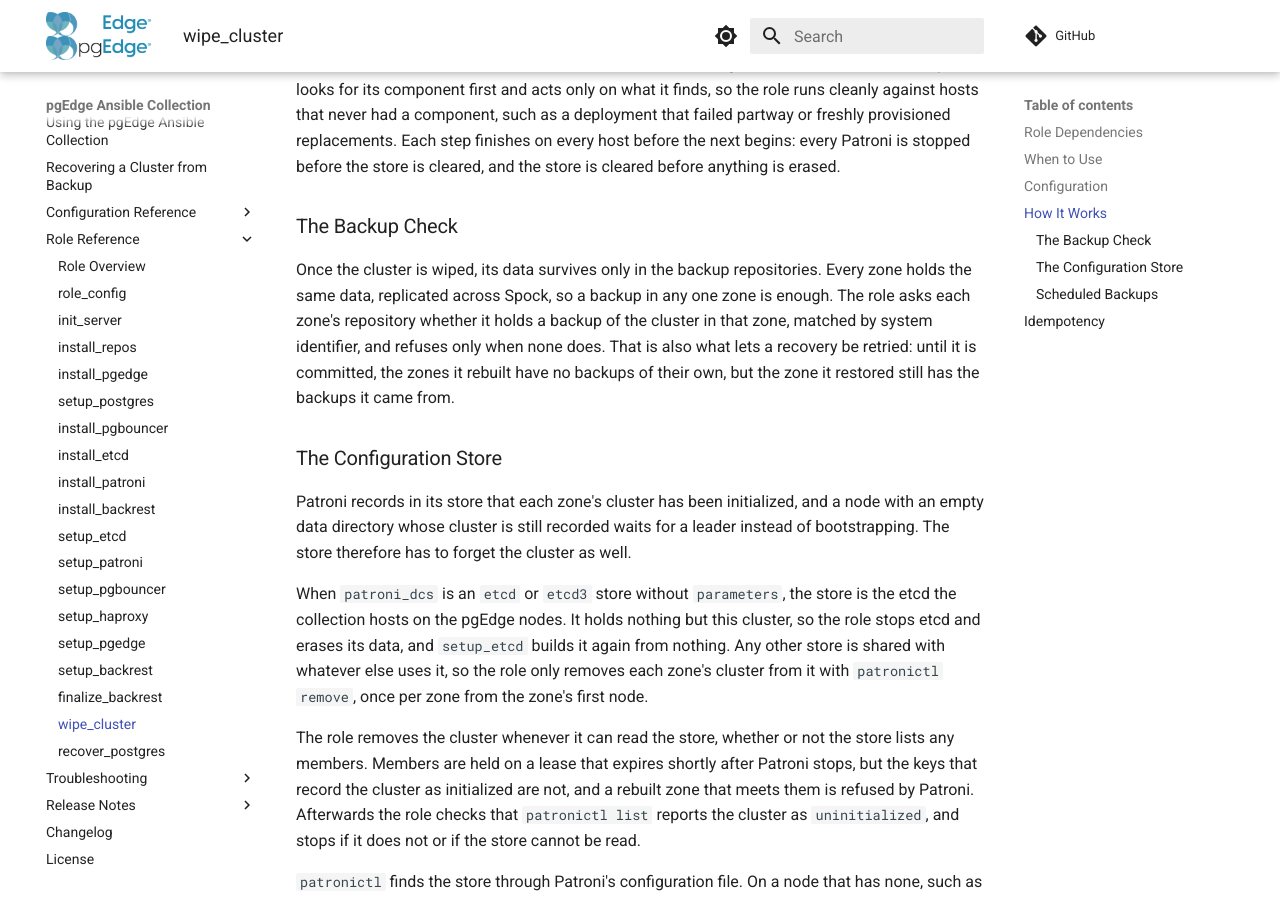
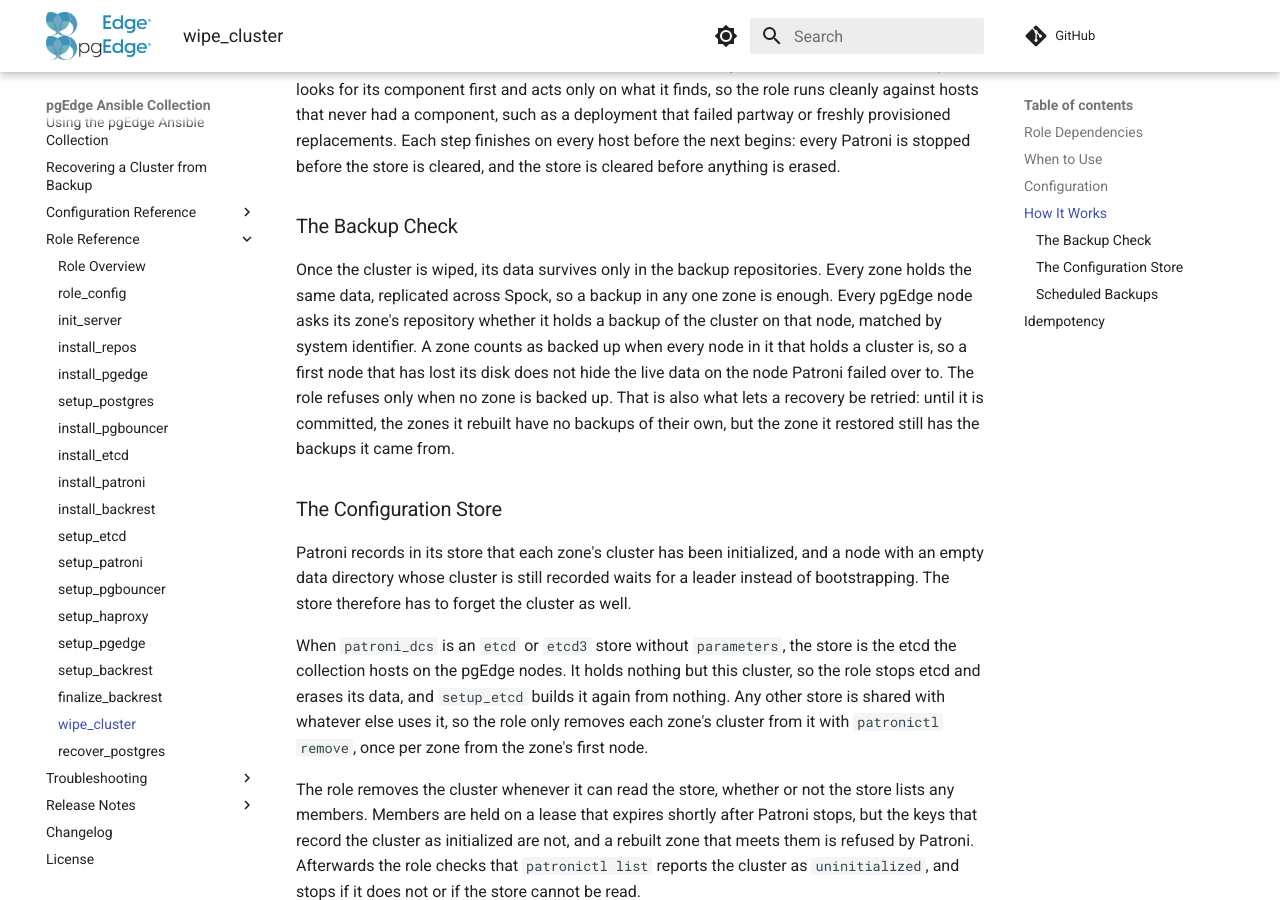
Before and after one commit to pgEdge/pgedge-ansible, an MkDocs documentation site: the page built from docs/roles/wipe_cluster.md, in a window 1280 px wide and 900 px high, scrolled down 1757 px. Built offline with MkDocs 1.6.1 and Material for MkDocs 9.7.7, drawn with Linux system fonts in a browser that asks for light colours; comment, search, counter and statistics services are not loaded.

Commit message:
Check every node of a zone for a backup before wiping it
The wipe's backup check asked only each zone's first node. A first node
with no pg_control, such as one that had lost its disk, recorded its zone
as empty and let the check pass, so the live data on the node Patroni had
failed over to was erased without any backup check. Every pgEdge node now
asks the repository about its own cluster, and a zone counts as backed up
only when every node in it that holds a cluster is.

Co-Authored-By: Claude Opus 5.5 (1M context) <noreply@anthropic.com>

```diff
--- a/docs/roles/wipe_cluster.md
+++ b/docs/roles/wipe_cluster.md
@@ -76,9 +76,11 @@ erased.
 
 Once the cluster is wiped, its data survives only in the backup repositories.
 Every zone holds the same data, replicated across Spock, so a backup in any
-one zone is enough. The role asks each zone's repository whether it holds a
-backup of the cluster in that zone, matched by system identifier, and refuses
-only when none does. That is also what lets a recovery be retried: until it is
+one zone is enough. Every pgEdge node asks its zone's repository whether it
+holds a backup of the cluster on that node, matched by system identifier. A
+zone counts as backed up when every node in it that holds a cluster is, so a
+first node that has lost its disk does not hide the live data on the node
+Patroni failed over to. The role refuses only when no zone is backed up. That is also what lets a recovery be retried: until it is
 committed, the zones it rebuilt have no backups of their own, but the zone it
 restored still has the backups it came from.
 
```
Also changed, not shown: docs/release_notes/unreleased.md (+6 -0 lines), 1 other file.
